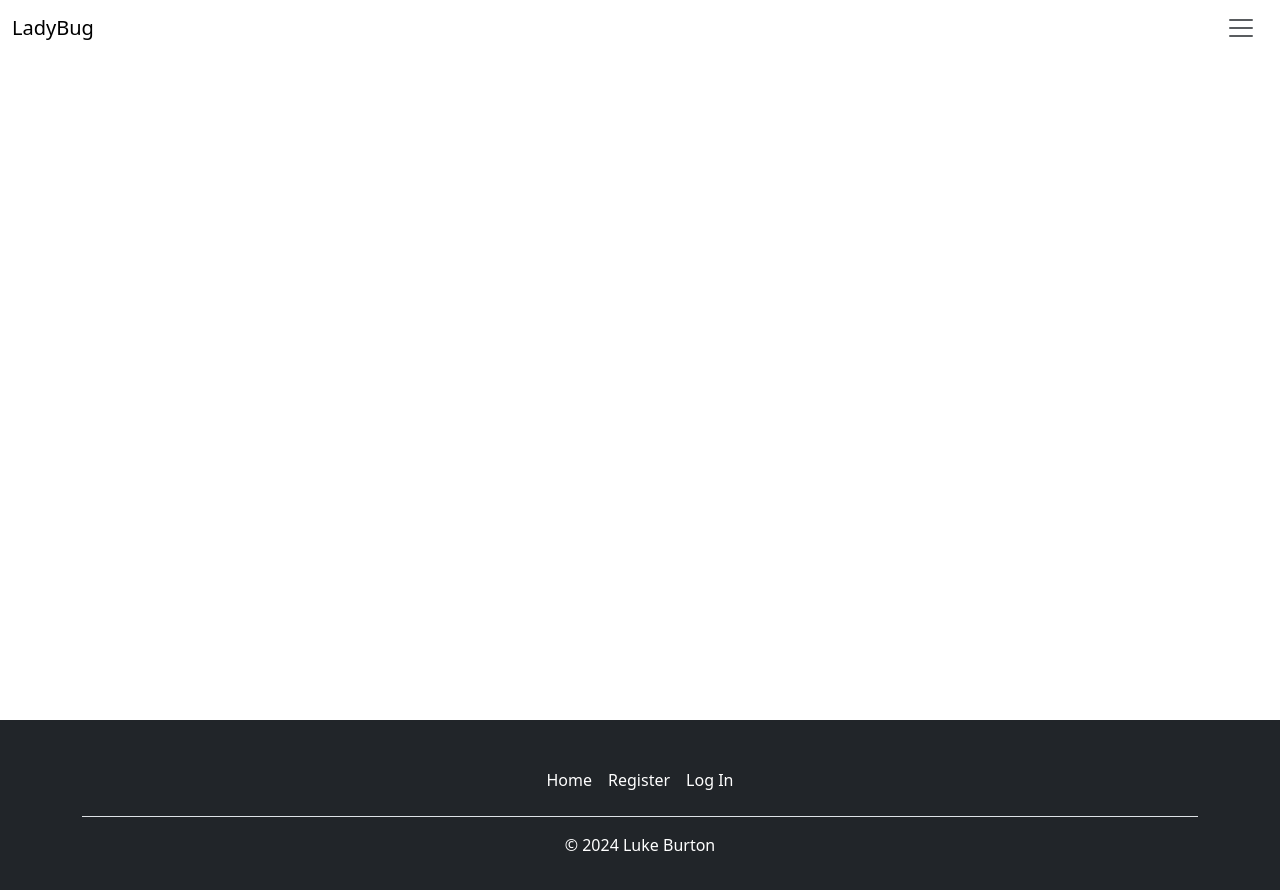
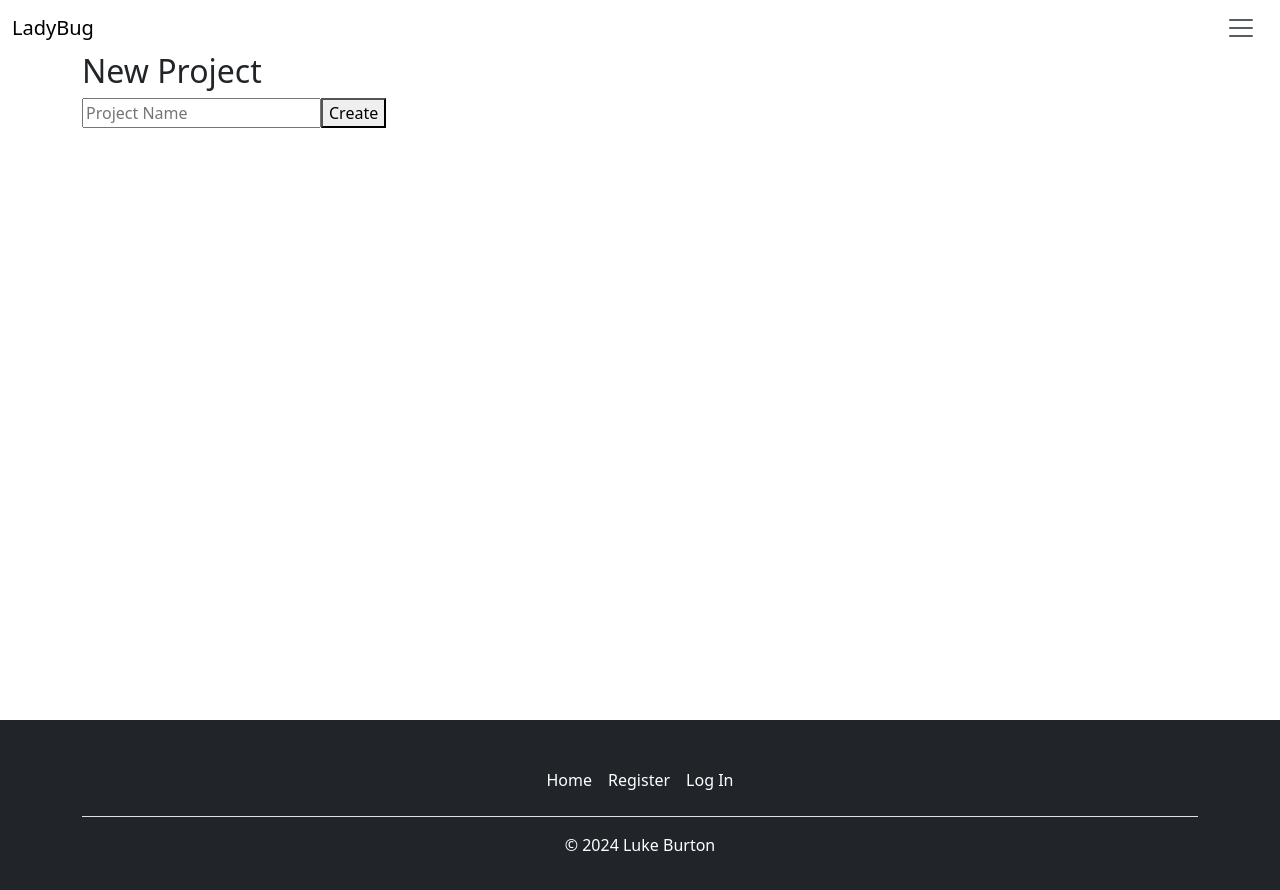
Before and after one commit to lukeburton00/ladybug-client, a React (Vite) app: page /create-project in a window 1280 px wide. Shown: the top 890 px of the page. Built offline with nearby package versions, Linux system fonts and the light colour scheme.

Commit message:
add new project form

```diff
--- /dev/null
+++ b/src/components/projects/NewProjectForm.jsx
@@ -0,0 +1,39 @@
+import { useState } from 'react';
+import { useNavigate } from 'react-router-dom';
+import instance from '../../utils/axiosConfig';
+
+function NewProjectForm() {
+  const [name, setName] = useState('');
+  const navigate = useNavigate();
+
+  const handleCreateProject = async () => {
+    try {
+      await instance.post('/projects', {
+        project: {
+          name,
+        },
+        withCredentials: true,
+      });
+      navigate('/dashboard');
+    }
+
+    catch (error) {
+      console.error('Create project failed:', error);
+    }
+  };
+
+  return (
+    <div>
+      <h2>New Project</h2>
+      <input
+        type="text"
+        placeholder="Project Name"
+        value={name}
+        onChange={(e) => setName(e.target.value)}
+      />
+     <button onClick={handleCreateProject}>Create</button>
+    </div>
+  );
+}
+
+export default NewProjectForm;
--- a/src/main.jsx
+++ b/src/main.jsx
@@ -1,5 +1,5 @@
 import React from 'react';
-import ReactDOM from 'react-dom';
+import ReactDOM from 'react-dom/client';
 import { BrowserRouter, Routes, Route } from 'react-router-dom'; // Import BrowserRouter
 import Home from './components/pages/Home';
 import Navbar from './components/nav/Navbar.jsx';
@@ -7,18 +7,20 @@ import Footer from './components/nav/Footer.jsx';
 import LoginForm from './components/auth/LoginForm.jsx';
 import RegisterPage from './components/auth/RegisterForm.jsx';
 import Dashboard from './components/dashboard/Dashboard';
+import NewProjectForm from './components/projects/NewProjectForm';
 import './index.css';
 
 const App = () => {
   return (
     <BrowserRouter>
         <Navbar/>
-        <div class="content my-5 py-1">
+        <div class="container content my-5 py-1">
         <Routes>
           <Route path="/" element={<Home />} />
           <Route path="/login" element={<LoginForm />} />
           <Route path="/register" element={<RegisterPage />} />
           <Route path="/dashboard" element={<Dashboard />} />
+          <Route path="create-project" element={<NewProjectForm />} />
         </Routes>
         </div>
       <Footer />
```
